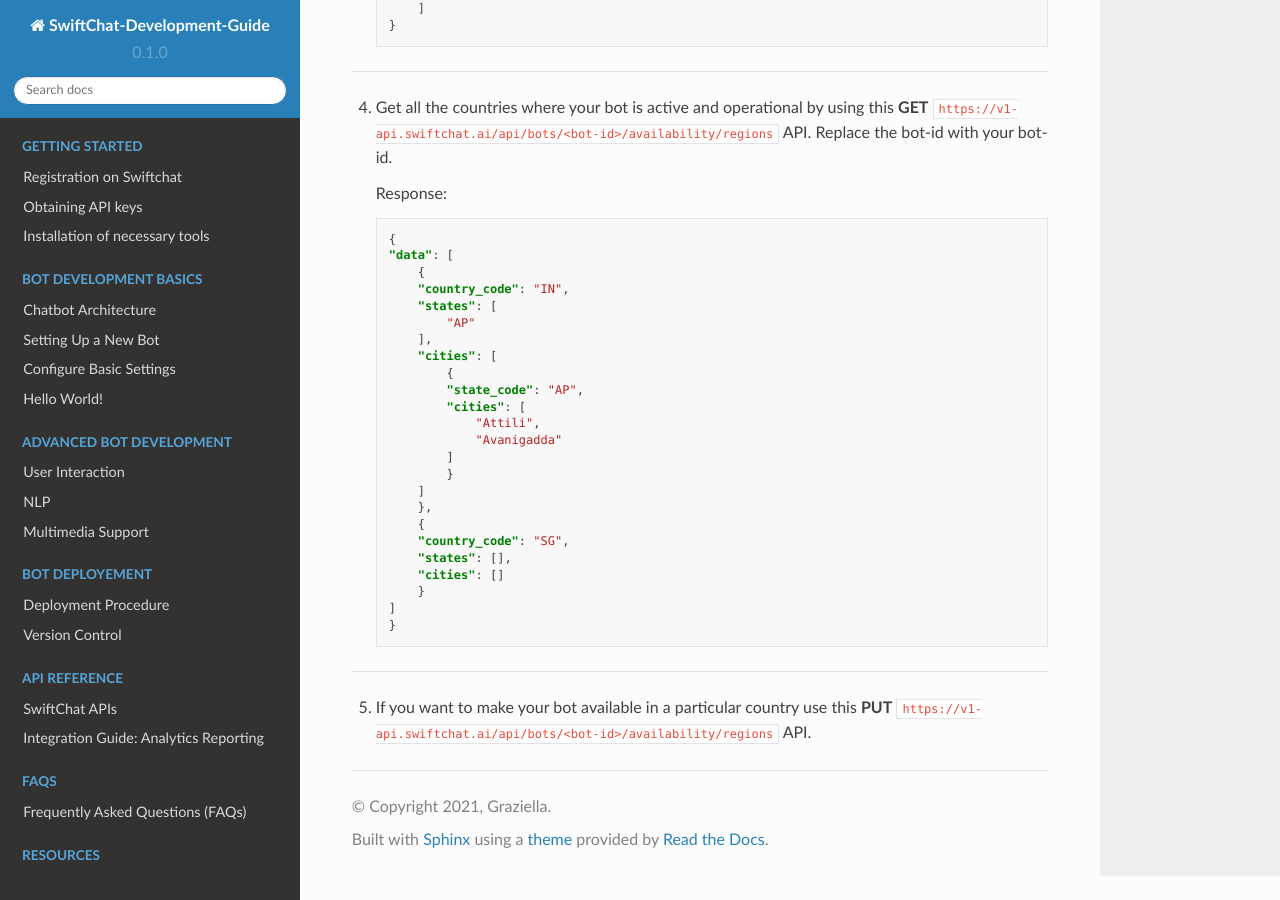
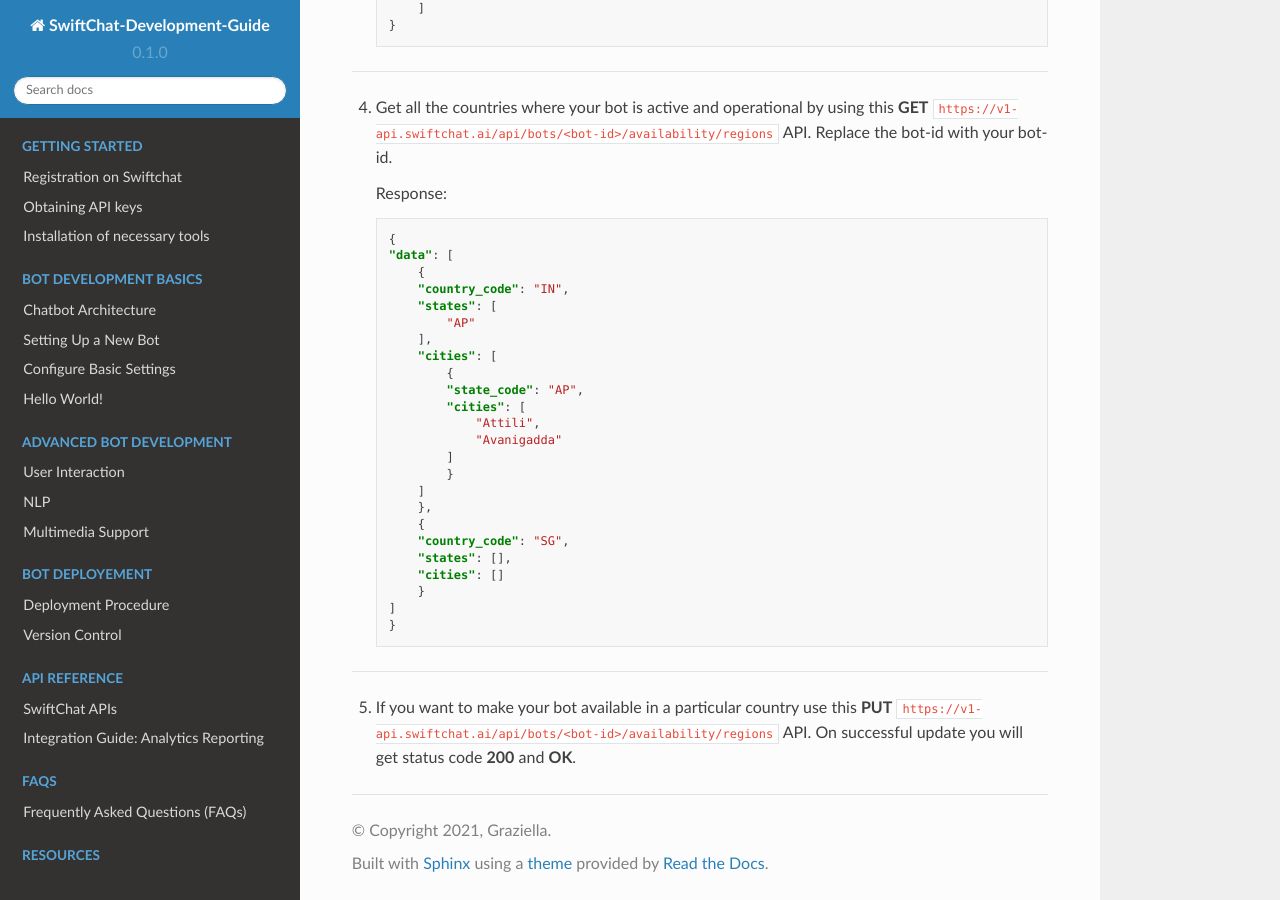
Before and after one commit to Priyanka-sharma181/Chatbot-Development-Guide, a Sphinx documentation site: the page built from docs/source/region_api.rst, in a window 1280 px wide and 900 px high, scrolled down 1426 px. Built offline with Sphinx 7.4.7 and the Read the Docs theme 2.0.0, drawn with Linux system fonts in a browser that asks for light colours.

```diff
--- a/docs/source/region_api.rst
+++ b/docs/source/region_api.rst
@@ -98,4 +98,4 @@ The "Region" API allows developers to specify the geographical scope of their bo
 
 ---------------------------------
 
-5. If you want to make your bot available in a particular country use this **PUT** ``https://v1-api.swiftchat.ai/api/bots/<bot-id>/availability/regions`` API.
+5. If you want to make your bot available in a particular country use this **PUT** ``https://v1-api.swiftchat.ai/api/bots/<bot-id>/availability/regions`` API. On successful update you will get status code **200** and **OK**.
```
